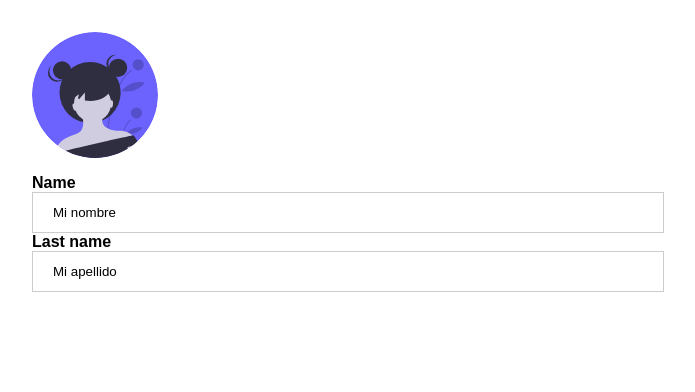
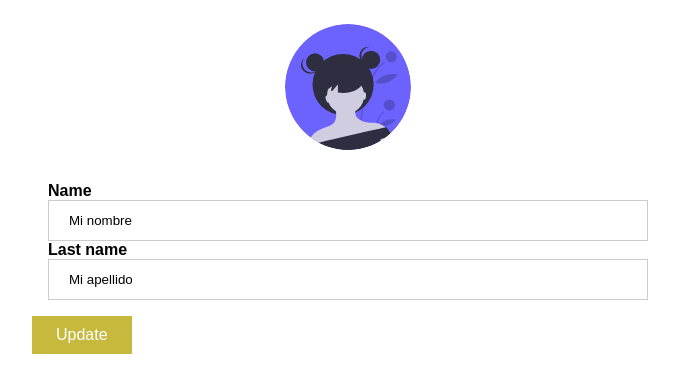
Before and after one commit to conchaasensio/bootcamp-js-laboratotio, a plain HTML site: page modulo-1/index.html in a window 1280 px wide. Shown: the whole page, without its empty margins (292-987 px from the left). Drawn offline with Linux system fonts and the light colour scheme.

Commit message:
Add update button

```diff
--- a/modulo-1/index.html
+++ b/modulo-1/index.html
@@ -19,6 +19,10 @@
         <label for="lastName"><b>Last name</b></label>
         <input type="text" name="lastName" id="lastName" />
       </div>
+
+      <div id="actions">
+        <button type="button">Update</button>
+      </div>
     </div>
     <script src="./js/demo.js"></script>
   </body>
--- a/modulo-1/site.css
+++ b/modulo-1/site.css
@@ -15,7 +15,7 @@ input {
   margin: auto;
   width: 50%;
 }
-img {
+.img {
   text-align: center;
   margin: 24px 0 12px 0;
   position: relative;
@@ -26,6 +26,18 @@ img.avatar {
   border-radius: 50%;
 }
 
-data {
+.data,
+.actions {
   padding: 16px;
 }
+
+button {
+  background-color: #c7b93e;
+  border: none;
+  color: white;
+  padding: 10px 24px;
+  text-align: center;
+  text-decoration: none;
+  display: inline-block;
+  font-size: 16px;
+}
```
